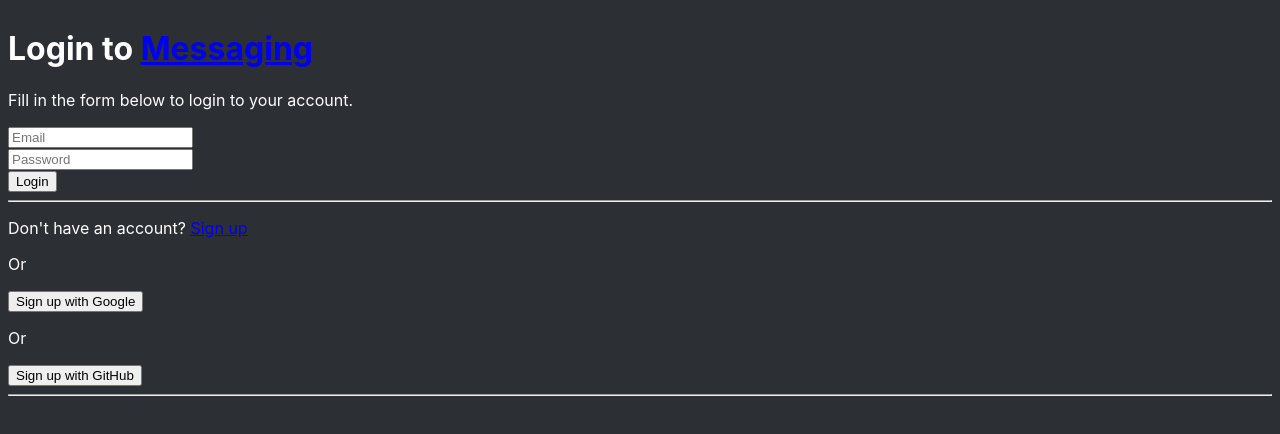
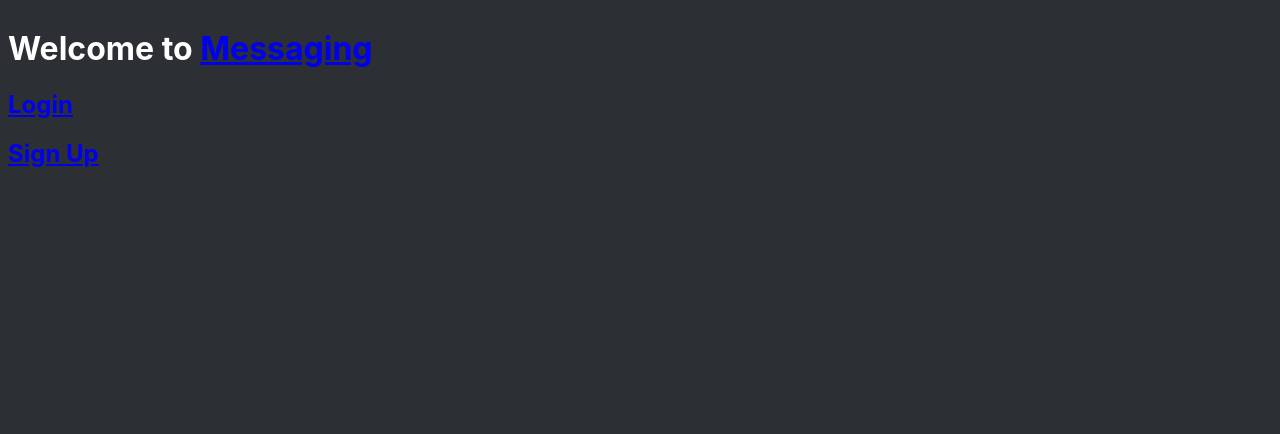
Before and after one commit to BillyMagarali/Messaging, a React (Create React App) app: page /chat in a window 1280 px wide. Before the commit this address led to /messaging/login. Shown: the top 434 px of the page. Built offline with nearby package versions, Linux system fonts and the light colour scheme; no server answers.

Commit message:
test removing exact in route path

```diff
--- a/src/App.js
+++ b/src/App.js
@@ -65,7 +65,7 @@ class App extends Component {
     return this.state.loading === true ? <h2>Loading...</h2> : (
       <Router basename="/messaging">
         <Switch>
-          <Route exact path="/" component={Home}></Route>
+          <Route path="/" component={Home}></Route>
           <PrivateRoute path="/chat" authenticated={this.state.authenticated} component={Chat}></PrivateRoute>
           <PublicRoute path="/signup" authenticated={this.state.authenticated} component={Signup}></PublicRoute>
           <PublicRoute path="/login" authenticated={this.state.authenticated} component={Login}></PublicRoute>
```
Also changed, not shown: 2 other files (tests, documents, lock files or other folders).
